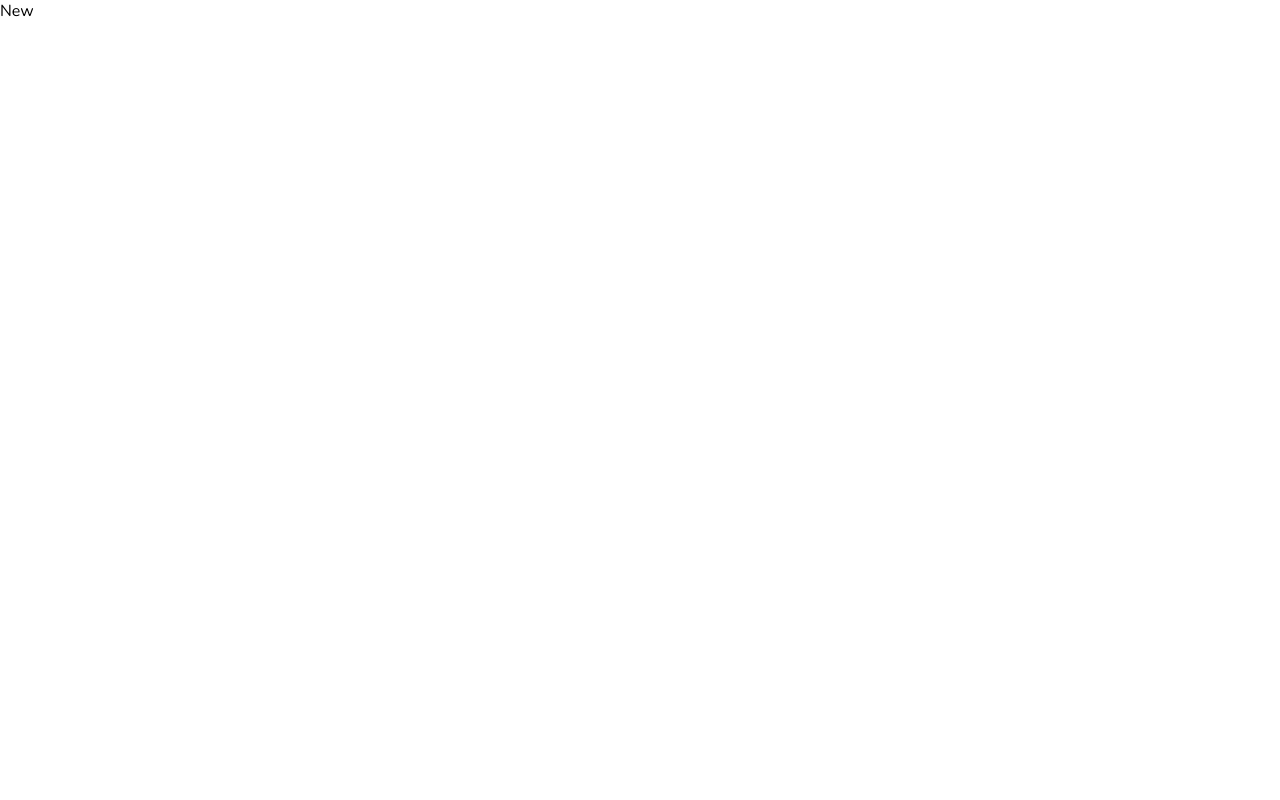
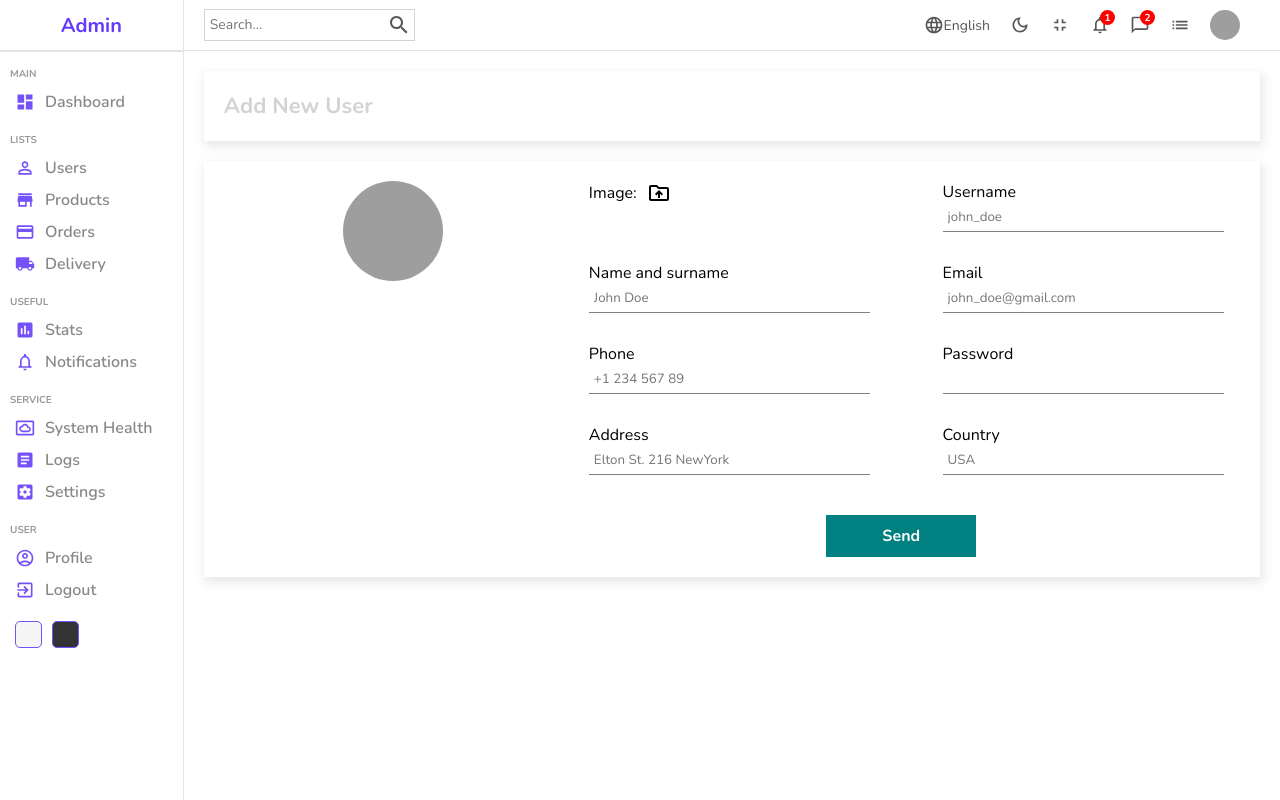
Before and after one commit to tanvir1418/react-admin-dashboard, a React (Create React App) app: page /users/new in a window 1280 px wide. Built offline with nearby package versions, Linux system fonts and the light colour scheme; grey boxes are pictures that could not be loaded.

Commit message:
New Page Form for Users-Products & Page Routes Add

```diff
--- a/src/App.js
+++ b/src/App.js
@@ -5,6 +5,7 @@
 import New from './pages/new/New';
 
 import { BrowserRouter, Routes, Route } from 'react-router-dom';
+import { userInputs, productInputs } from './formSource';
 
 const App = () => {
   return (
@@ -17,12 +18,18 @@
             <Route path="users">
               <Route index element={<List />} />
               <Route path=":userId" element={<Single />} />
-              <Route path="new" element={<New />} />
+              <Route
+                path="new"
+                element={<New inputs={userInputs} title="Add New User" />}
+              />
             </Route>
             <Route path="products">
               <Route index element={<List />} />
               <Route path=":productId" element={<Single />} />
-              <Route path="new" element={<New />} />
+              <Route
+                path="new"
+                element={<New inputs={productInputs} title="Add New Product" />}
+              />
             </Route>
           </Route>
         </Routes>
--- a/src/components/datatable/Datatable.jsx
+++ b/src/components/datatable/Datatable.jsx
@@ -2,6 +2,7 @@
 import './datatable.scss';
 import { DataGrid } from '@mui/x-data-grid';
 import { userColumns, userRows } from '../../datatablesource';
+import { Link } from 'react-router-dom';
 
 const Datatable = () => {
   const actionColumn = [
@@ -12,7 +13,9 @@
       renderCell: () => {
         return (
           <div className="cellAction">
-            <div className="viewButton">View</div>
+            <Link to="/users/test" style={{ textDecoration: 'none' }}>
+              <div className="viewButton">View</div>
+            </Link>
             <div className="deleteButton">Delete</div>
           </div>
         );
@@ -22,6 +25,12 @@
 
   return (
     <div className="datatable">
+      <div className="datatableTitle">
+        Add New User
+        <Link to="/users/new" className="link">
+          Add New
+        </Link>
+      </div>
       <DataGrid
         rows={userRows}
         columns={userColumns.concat(actionColumn)}
--- a/src/components/datatable/datatable.scss
+++ b/src/components/datatable/datatable.scss
@@ -1,6 +1,27 @@
 .datatable {
     height: 600px;
     padding: 20px;
+
+    .datatableTitle {
+        width: 100%;
+        font-size: 24px;
+        color: gray;
+        margin-bottom: 10px;
+        display: flex;
+        align-items: center;
+        justify-content: space-between;
+
+        .link {
+            text-decoration: none;
+            color: green;
+            font-size: 16px;
+            font-weight: 400;
+            border: 1px solid green;
+            padding: 5px;
+            border-radius: 5px;
+            cursor: pointer;
+        }
+    }
 
     .cellWithImg {
         display: flex;
--- a/src/components/sidebar/Sidebar.jsx
+++ b/src/components/sidebar/Sidebar.jsx
@@ -13,29 +13,39 @@
 import AccountCircleOutlinedIcon from '@mui/icons-material/AccountCircleOutlined';
 import ExitToAppIcon from '@mui/icons-material/ExitToApp';
 
+import { Link } from 'react-router-dom';
+
 const Sidebar = () => {
   return (
     <div className="sidebar">
       <div className="top">
+        <Link to="/" style={{ textDecoration: 'none' }}>
           <span className="logo">Admin</span>
+        </Link>
       </div>
       <hr />
       <div className="center">
         <ul>
           <p className="title">MAIN</p>
+          <Link to="/" style={{ textDecoration: 'none' }}>
             <li>
               <DashboardIcon className="icon" />
               <span>Dashboard</span>
             </li>
+          </Link>
           <p className="title">LISTS</p>
+          <Link to="/users" style={{ textDecoration: 'none' }}>
             <li>
               <PersonOutlineOutlinedIcon className="icon" />
               <span>Users</span>
             </li>
+          </Link>
+          <Link to="/products" style={{ textDecoration: 'none' }}>
             <li>
               <StoreIcon className="icon" />
               <span>Products</span>
             </li>
+          </Link>
           <li>
             <CreditCardIcon className="icon" />
             <span>Orders</span>
--- /dev/null
+++ b/src/formSource.js
@@ -0,0 +1,76 @@
+export const userInputs = [
+  {
+    id: 1,
+    label: 'Username',
+    type: 'text',
+    placeholder: 'john_doe',
+  },
+  {
+    id: 2,
+    label: 'Name and surname',
+    type: 'text',
+    placeholder: 'John Doe',
+  },
+  {
+    id: 3,
+    label: 'Email',
+    type: 'mail',
+    placeholder: 'john_doe@gmail.com',
+  },
+  {
+    id: 4,
+    label: 'Phone',
+    type: 'text',
+    placeholder: '+1 234 567 89',
+  },
+  {
+    id: 5,
+    label: 'Password',
+    type: 'password',
+  },
+  {
+    id: 6,
+    label: 'Address',
+    type: 'text',
+    placeholder: 'Elton St. 216 NewYork',
+  },
+  {
+    id: 7,
+    label: 'Country',
+    type: 'text',
+    placeholder: 'USA',
+  },
+];
+
+export const productInputs = [
+  {
+    id: 1,
+    label: 'Title',
+    type: 'text',
+    placeholder: 'Apple Macbook Pro',
+  },
+  {
+    id: 2,
+    label: 'Description',
+    type: 'text',
+    placeholder: 'Description',
+  },
+  {
+    id: 3,
+    label: 'Category',
+    type: 'text',
+    placeholder: 'Computers',
+  },
+  {
+    id: 4,
+    label: 'Price',
+    type: 'text',
+    placeholder: '100',
+  },
+  {
+    id: 5,
+    label: 'Stock',
+    type: 'text',
+    placeholder: 'in stock',
+  },
+];
--- a/src/pages/new/New.jsx
+++ b/src/pages/new/New.jsx
@@ -1,8 +1,59 @@
-import React from 'react';
+import React, { useState } from 'react';
+import Navbar from '../../components/navbar/Navbar';
+import Sidebar from '../../components/sidebar/Sidebar';
+import DriveFolderUploadOutlinedIcon from '@mui/icons-material/DriveFolderUploadOutlined';
 import './new.scss';
 
-const New = () => {
-  return <div>New</div>;
+const New = ({ inputs, title }) => {
+  const [file, setFile] = useState('');
+
+  return (
+    <div className="new">
+      <Sidebar />
+      <div className="newContainer">
+        <Navbar />
+        <div className="top">
+          <h1>{title}</h1>
+        </div>
+        <div className="bottom">
+          <div className="left">
+            <img
+              src={
+                file
+                  ? URL.createObjectURL(file)
+                  : 'https://icon-library.com/images/no-image-icon/no-image-icon-0.jpg'
+              }
+              alt=""
+            />
+          </div>
+          <div className="right">
+            <form>
+              <div className="formInput">
+                <label htmlFor="file">
+                  Image: <DriveFolderUploadOutlinedIcon className="icon" />
+                </label>
+                <input
+                  type="file"
+                  id="file"
+                  onChange={(e) => setFile(e.target.files[0])}
+                  style={{ display: 'none' }}
+                />
+              </div>
+
+              {inputs.map((input) => (
+                <div className="formInput" key={input.id}>
+                  <label>{input.label}</label>
+                  <input type={input.type} placeholder={input.placeholder} />
+                </div>
+              ))}
+
+              <button>Send</button>
+            </form>
+          </div>
+        </div>
+      </div>
+    </div>
+  );
 };
 
 export default New;
--- a/src/pages/new/new.scss
+++ b/src/pages/new/new.scss
@@ -0,0 +1,80 @@
+.new {
+    width: 100%;
+    display: flex;
+
+    .newContainer {
+        flex: 6;
+
+        .top,
+        .bottom {
+            -webkit-box-shadow: 2px 4px 10px 1px rgba(0, 0, 0, 0.47);
+            box-shadow: 2px 4px 10px 1px rgba(201, 201, 201, 0.47);
+            padding: 20px;
+            margin: 20px;
+            display: flex;
+
+            h1 {
+                color: lightgray;
+                font-size: 22px;
+            }
+
+            .left {
+                flex: 1;
+                text-align: center;
+
+                img {
+                    width: 100px;
+                    height: 100px;
+                    border-radius: 50%;
+                    object-fit: 50%;
+                }
+            }
+
+            .right {
+                flex: 2;
+
+                form {
+                    display: flex;
+                    flex-wrap: wrap;
+                    gap: 30px;
+                    justify-content: space-around;
+
+                    .formInput {
+                        width: 40%;
+
+                        label {
+                            display: flex;
+                            align-items: center;
+                            gap: 10px;
+
+                            .icon {
+                                cursor: pointer;
+                            }
+                        }
+
+                        input {
+                            width: 100%;
+                            padding: 5px;
+                            border: none;
+                            outline: none;
+                            border-bottom: 1px solid gray;
+                        }
+                    }
+
+                    button {
+                        width: 150px;
+                        padding: 10px;
+                        border: none;
+                        background: teal;
+                        color: white;
+                        font-weight: bold;
+                        font-size: 16px;
+                        cursor: pointer;
+                        margin-top: 10px;
+                    }
+                }
+            }
+        }
+    }
+
+}
```
Lines whose indentation alone changed are shown as unchanged.
